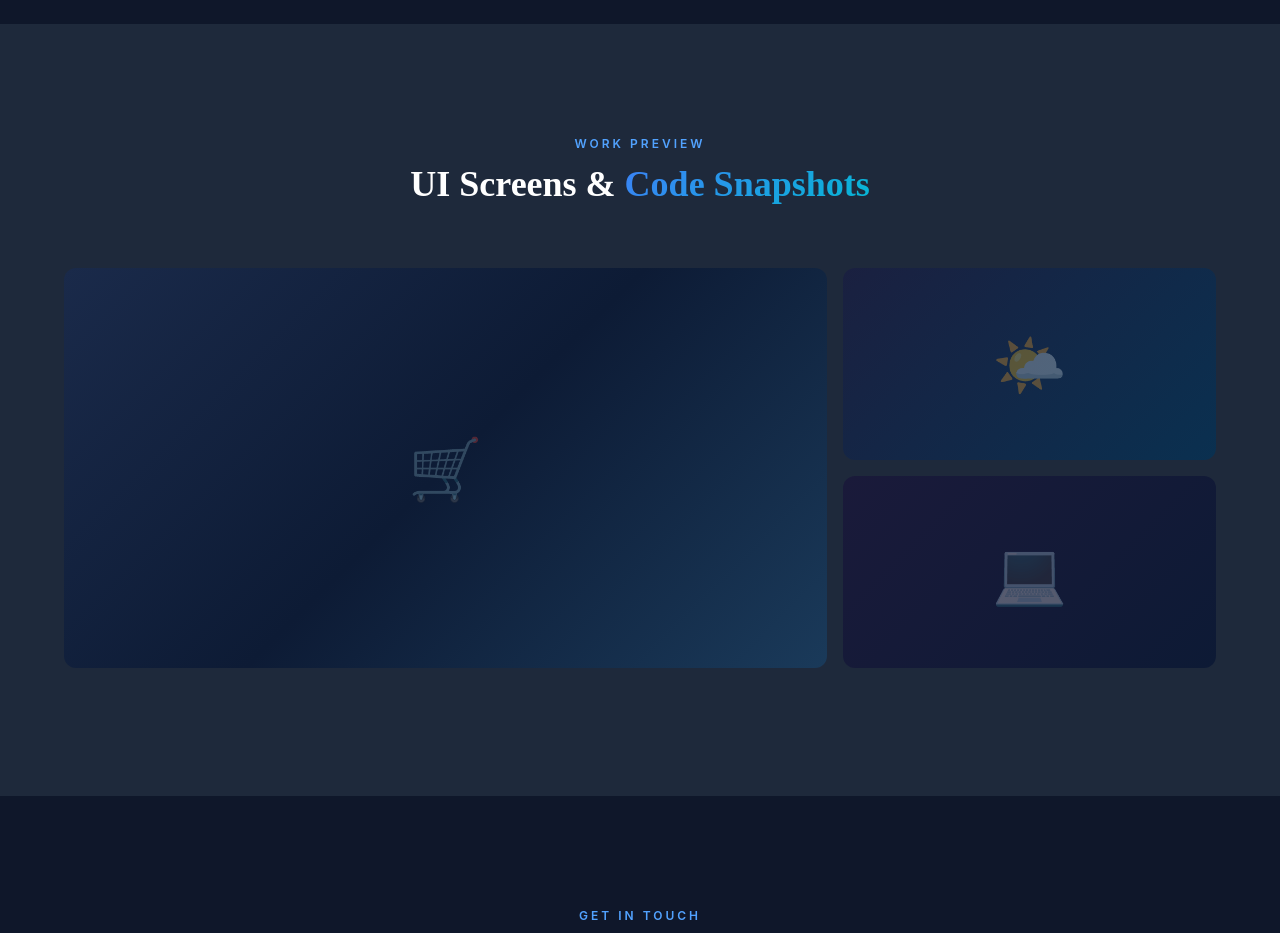
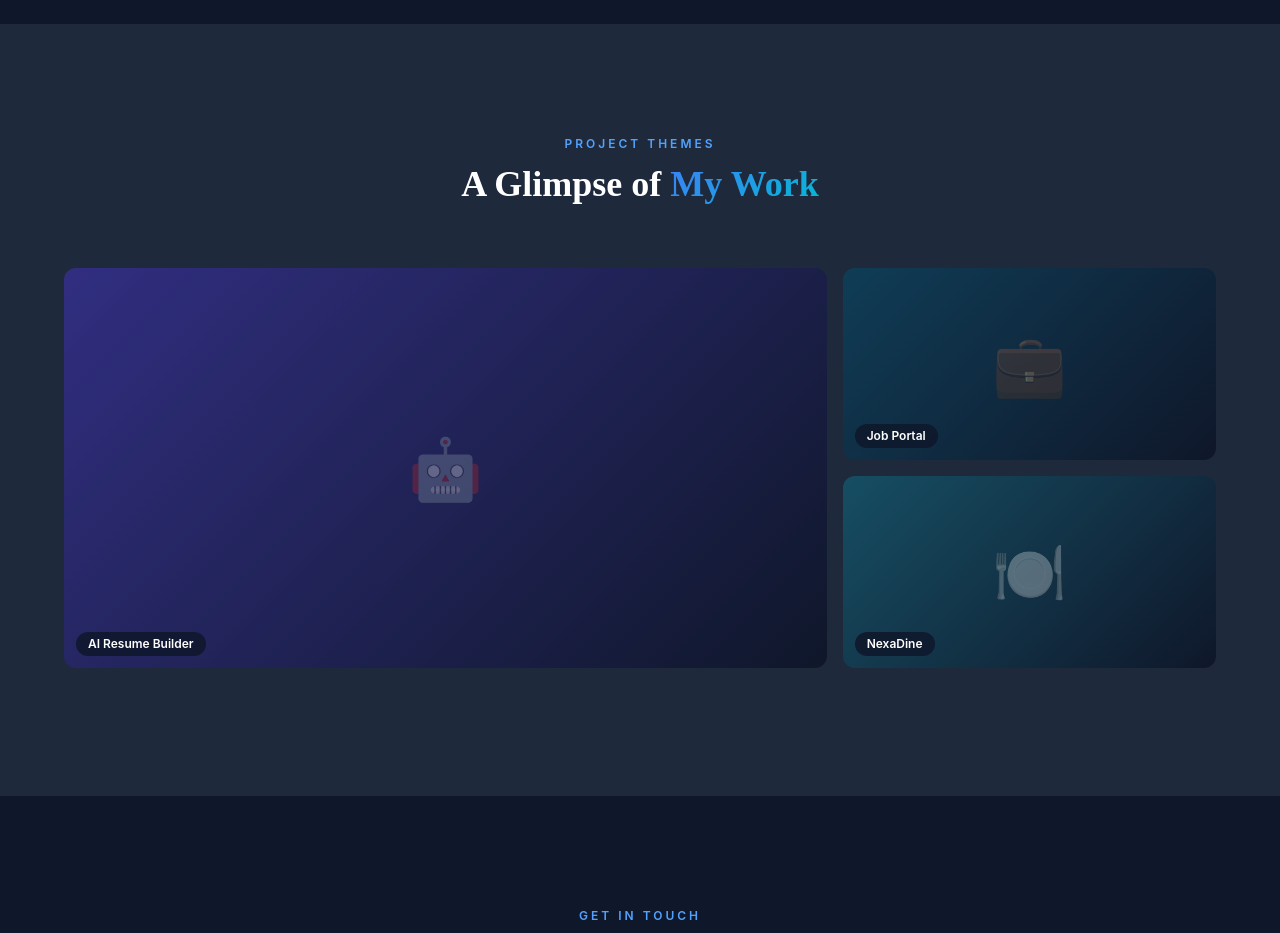
Before and after one commit to Chandrashekar1404/portfolio, a React (Vite) app in the folder portfolio-react/: page / in a window 1280 px wide. Shown: the part 5260-6193 px from the top of the page. Built offline with nearby package versions, Linux system fonts and the light colour scheme; no server answers.

Commit message:
Refresh project gallery to match current portfolio

```diff
--- a/portfolio-react/src/components/Gallery.jsx
+++ b/portfolio-react/src/components/Gallery.jsx
@@ -1,9 +1,9 @@
 const items = [
-    { emoji: '🛒', label: 'E-Commerce UI', bg: 'linear-gradient(135deg, #1a2a4a 0%, #0d1b35 50%, #1a3a5a 100%)', large: true },
-    { emoji: '🌤️', label: 'Weather App', bg: 'linear-gradient(135deg, #1a2040 0%, #0a3050 100%)', large: false },
-    { emoji: '💻', label: 'Backend Code', bg: 'linear-gradient(135deg, #1a1a3a 0%, #0d1a35 100%)', large: false },
-    { emoji: '💰', label: 'Expense Tracker', bg: 'linear-gradient(135deg, #0d2040 0%, #1a3050 100%)', large: false },
-    { emoji: '🔌', label: 'API Structure', bg: 'linear-gradient(135deg, #1a1535 0%, #0d1545 100%)', large: false },
+    { emoji: '🤖', label: 'AI Resume Builder', bg: 'linear-gradient(135deg, #312e81 0%, #0f172a 100%)', large: true },
+    { emoji: '💼', label: 'Job Portal', bg: 'linear-gradient(135deg, #0f3d56 0%, #0f172a 100%)', large: false },
+    { emoji: '🍽️', label: 'NexaDine', bg: 'linear-gradient(135deg, #164e63 0%, #0f172a 100%)', large: false },
+    { emoji: '🛒', label: 'MegaVault', bg: 'linear-gradient(135deg, #1e3a8a 0%, #0f172a 100%)', large: false },
+    { emoji: '🏦', label: 'Banking App', bg: 'linear-gradient(135deg, #14532d 0%, #0f172a 100%)', large: false },
 ]
 
 export default function Gallery() {
@@ -11,29 +11,11 @@ export default function Gallery() {
         <section className="py-28 bg-[#1E293B]" id="gallery">
             <div className="max-w-[1200px] mx-auto px-6">
                 <div className="text-center mb-16" data-aos="fade-up">
-                    <p className="text-xs font-semibold tracking-[3px] uppercase text-blue-400 mb-3">Work Preview</p>
-                    <h2 className="font-['Poppins'] text-3xl lg:text-4xl font-bold">
-                        UI Screens &amp; <span className="gradient-text">Code Snapshots</span>
-                    </h2>
+                    <p className="text-xs font-semibold tracking-[3px] uppercase text-blue-400 mb-3">Project Themes</p>
+                    <h2 className="font-['Poppins'] text-3xl lg:text-4xl font-bold">A Glimpse of <span className="gradient-text">My Work</span></h2>
                 </div>
-                {/* Grid: 3 cols, 2 rows — first item spans 2x2 */}
                 <div className="grid grid-cols-3 grid-rows-2 gap-4 h-[416px]" data-aos="fade-up">
-                    {items.map((item, i) => (
-                        <div
-                            key={item.label}
-                            data-aos="fade-up"
-                            data-aos-delay={i * 100}
-                            className={`relative rounded-xl overflow-hidden cursor-pointer group transition-all duration-300 hover:scale-[1.02] ${item.large ? 'col-span-2 row-span-2' : ''}`}
-                            style={{ background: item.bg }}
-                        >
-                            <div className="absolute inset-0 flex items-center justify-center text-6xl opacity-30 group-hover:opacity-50 group-hover:scale-110 transition-all duration-300">
-                                {item.emoji}
-                            </div>
-                            <div className="absolute bottom-3 left-3 bg-[rgba(15,23,42,0.85)] text-white text-xs font-semibold px-3 py-1 rounded-full opacity-0 group-hover:opacity-100 transition-all duration-300">
-                                {item.label}
-                            </div>
-                        </div>
-                    ))}
+                    {items.map((item, i) => <div key={item.label} data-aos="fade-up" data-aos-delay={i * 100} className={`relative rounded-xl overflow-hidden group transition-all duration-300 hover:scale-[1.02] ${item.large ? 'col-span-2 row-span-2' : ''}`} style={{ background: item.bg }}><div className="absolute inset-0 flex items-center justify-center text-6xl opacity-30 group-hover:opacity-50 group-hover:scale-110 transition-all duration-300">{item.emoji}</div><div className="absolute bottom-3 left-3 bg-[rgba(15,23,42,0.85)] text-white text-xs font-semibold px-3 py-1 rounded-full">{item.label}</div></div>)}
                 </div>
             </div>
         </section>
```
